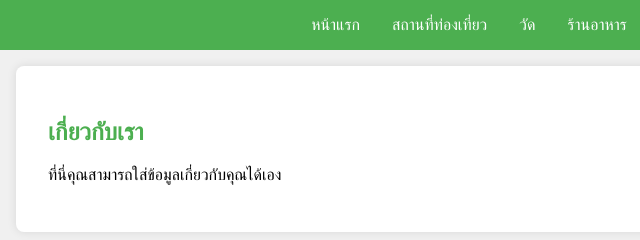
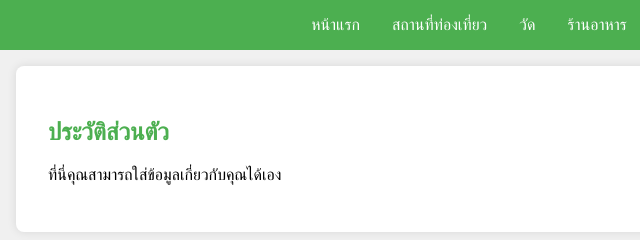
Before and after one commit to Piyachatt63/tour-pages-demo, a plain HTML site: page about.html in a window 1280 px wide. Shown: the top 240 px of the page, 0-640 px from the left. Drawn offline with Linux system fonts and the light colour scheme.

Commit message:
Update about.html

```diff
--- a/about.html
+++ b/about.html
@@ -22,7 +22,7 @@
         </nav>
     </header>
     <main>
-        <h2>เกี่ยวกับเรา</h2>
+        <h2>ประวัติส่วนตัว</h2>
         <p>ที่นี่คุณสามารถใส่ข้อมูลเกี่ยวกับคุณได้เอง</p>
     </main>
     <footer>
```
